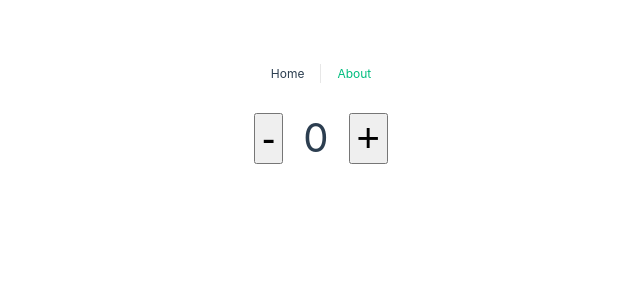
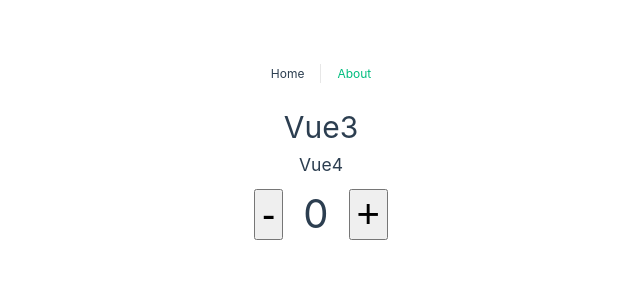
Before and after one commit to Emmanuel687/Vue-Composition_API, a Vue app: page / in a window 1280 px wide. Shown: the top 300 px of the page, without its empty margins (319-959 px from the left). Built offline with nearby package versions, Linux system fonts and the light colour scheme.

Commit message:
Created Templated Ref

```diff
--- a/src/views/HomeView.vue
+++ b/src/views/HomeView.vue
@@ -1,6 +1,7 @@
 <template>
   <div class="home">
-
+    <h1 ref="appTitleRef">Vue3</h1>
+    <h3>Vue4</h3>
     <div>
       <button @click="decreaseCounter" class="btn">-</button>
       <span class="counter">{{ counter }}</span>
@@ -11,9 +12,14 @@
 </template>
 
 <script setup>
-import { ref } from 'vue'
+import { onMounted, ref } from 'vue'
 
+const appTitleRef = ref(null)
 const counter = ref(0)
+const counterData = [{
+  count: 0,
+  title: "My Counter"
+}]
 
 const increaseCounter = () => {
   counter.value++
@@ -22,6 +28,12 @@ const increaseCounter = () => {
 const decreaseCounter = () => {
   counter.value--
 }
+
+onMounted(() => {
+  console.log(`The app title is ${appTitleRef.value.offsetWidth}  px`)
+  // console.log(appTitleRef.value.offsetWidth)
+
+})
 </script>
 
 <!--
@@ -75,7 +87,9 @@ export default {
   text-align: center;
   padding: 20px;
 }
-.btn, .counter {
+
+.btn,
+.counter {
   font-size: 40px;
   margin: 10px;
 }
```
Also changed, not shown: 1 other file (tests, documents, lock files or other folders).
